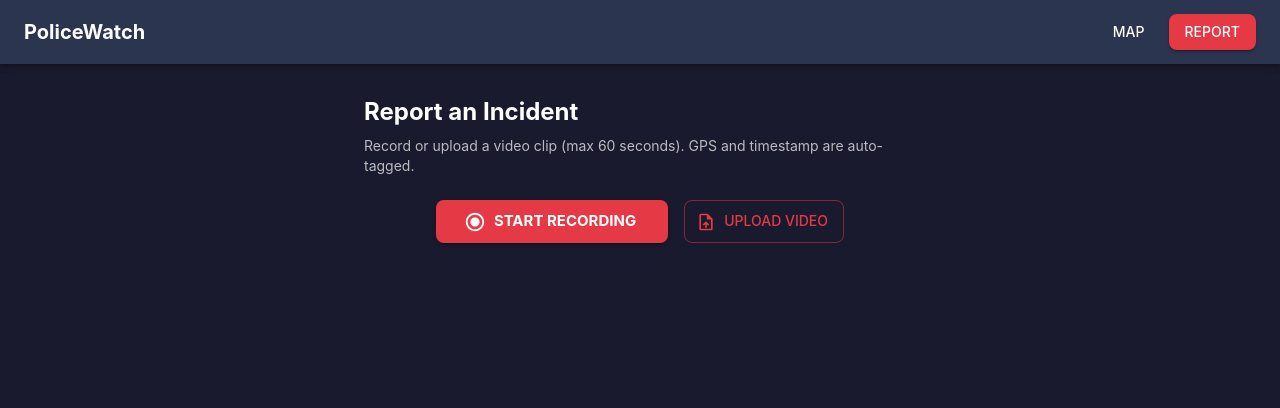
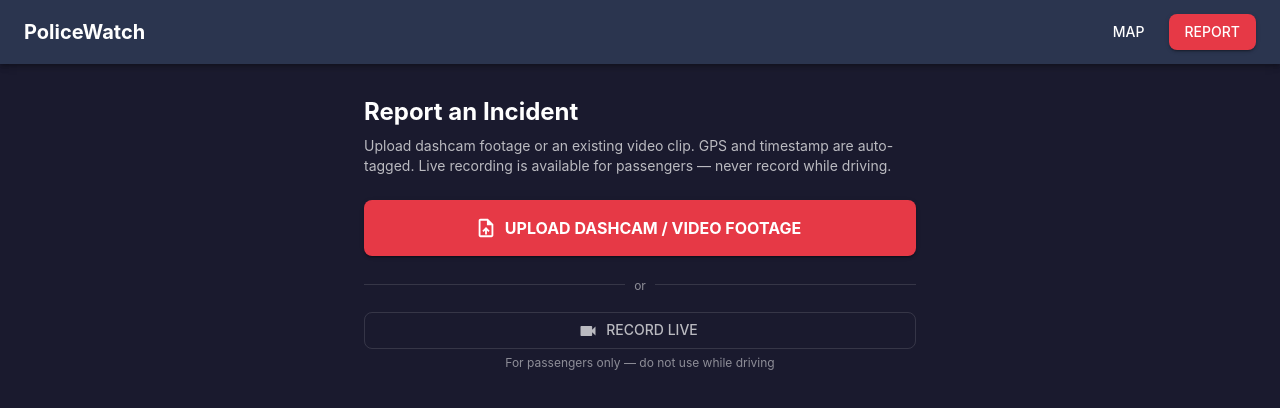
Before and after one commit to sbullocks/policewatch, a React (Vite) app in the folder frontend/: page /record in a window 1280 px wide. Shown: the top 408 px of the page. Built offline with nearby package versions, Linux system fonts and the light colour scheme; no server answers.

Commit message:
feat: make upload primary CTA, label live recording as passenger-only
Promote Upload Dashcam / Video Footage to primary action. Demote live recording to secondary with explicit passenger-only warning. Remove 60s cap language from upload path. Update page subtitle to reflect dashcam-first workflow.

```diff
--- a/frontend/src/components/VideoCapture.tsx
+++ b/frontend/src/components/VideoCapture.tsx
@@ -1,9 +1,12 @@
 import { useRef } from 'react';
-import { Box, Button, Typography, CircularProgress, Stack, Chip } from '@mui/material';
+import {
+  Box, Button, Typography, CircularProgress, Stack, Chip, Divider,
+} from '@mui/material';
 import RadioButtonCheckedIcon from '@mui/icons-material/RadioButtonChecked';
 import StopIcon from '@mui/icons-material/Stop';
 import ReplayIcon from '@mui/icons-material/Replay';
 import UploadFileIcon from '@mui/icons-material/UploadFile';
+import VideocamIcon from '@mui/icons-material/Videocam';
 import { RecordState } from '../hooks/useVideoRecorder';
 
 interface Props {
@@ -26,17 +29,20 @@ export default function VideoCapture({
 
   return (
     <Box sx={{ display: 'flex', flexDirection: 'column', alignItems: 'center', gap: 2 }}>
-      {videoUrl ? (
+
+      {/* Video preview */}
+      {videoUrl && (
         <Box sx={{ width: '100%', borderRadius: 2, overflow: 'hidden', bgcolor: 'black' }}>
           <video src={videoUrl} controls style={{ width: '100%', maxHeight: 320, display: 'block' }} />
         </Box>
-      ) : state === 'recording' ? (
-        <Box
-          sx={{
+      )}
+
+      {/* Live recording active */}
+      {state === 'recording' && (
+        <Box sx={{
           width: '100%', height: 200, bgcolor: 'black', borderRadius: 2,
           display: 'flex', alignItems: 'center', justifyContent: 'center',
-          }}
-        >
+        }}>
           <Stack alignItems="center" spacing={1}>
             <Chip
               icon={<RadioButtonCheckedIcon sx={{ color: 'error.main !important' }} />}
@@ -45,64 +51,27 @@ export default function VideoCapture({
               variant="outlined"
               sx={{ fontWeight: 700, letterSpacing: 1 }}
             />
-            <Typography variant="h4" color="white" fontWeight={700}>
-              {secondsLeft}s
-            </Typography>
+            <Typography variant="h4" color="white" fontWeight={700}>{secondsLeft}s</Typography>
           </Stack>
         </Box>
-      ) : null}
-
-      {error && (
-        <Typography color="error" variant="body2" textAlign="center">{error}</Typography>
       )}
 
-      <Stack direction="row" spacing={2} justifyContent="center" flexWrap="wrap">
-        {state === 'idle' && supportsMediaRecorder && (
+      {error && <Typography color="error" variant="body2" textAlign="center">{error}</Typography>}
+
+      {/* Idle state — upload primary, record secondary */}
+      {state === 'idle' && (
+        <Stack spacing={2} width="100%">
+          {/* Primary: Upload */}
           <Button
             variant="contained"
             color="primary"
             size="large"
-            startIcon={<RadioButtonCheckedIcon />}
-            onClick={onStart}
-            sx={{ px: 4, fontWeight: 700 }}
-          >
-            Start Recording
-          </Button>
-        )}
-
-        {state === 'requesting' && (
-          <Button variant="contained" disabled size="large" startIcon={<CircularProgress size={18} />}>
-            Requesting Camera…
-          </Button>
-        )}
-
-        {state === 'recording' && (
-          <Button
-            variant="contained"
-            color="error"
-            size="large"
-            startIcon={<StopIcon />}
-            onClick={onStop}
-            sx={{ px: 4, fontWeight: 700 }}
-          >
-            Stop
-          </Button>
-        )}
-
-        {state === 'stopped' && (
-          <Button variant="outlined" startIcon={<ReplayIcon />} onClick={onReset}>
-            Re-record
-          </Button>
-        )}
-
-        {(state === 'idle' || !supportsMediaRecorder) && (
-          <>
-            <Button
-              variant="outlined"
+            fullWidth
             startIcon={<UploadFileIcon />}
             onClick={() => fileInputRef.current?.click()}
+            sx={{ py: 1.75, fontWeight: 700, fontSize: '1rem' }}
           >
-              Upload Video
+            Upload Dashcam / Video Footage
           </Button>
           <input
             ref={fileInputRef}
@@ -114,14 +83,66 @@ export default function VideoCapture({
               if (file) onFileSelect(file);
             }}
           />
+
+          {/* Secondary: Live record (passengers only) */}
+          {supportsMediaRecorder && (
+            <>
+              <Divider>
+                <Typography variant="caption" color="text.disabled">or</Typography>
+              </Divider>
+              <Box>
+                <Button
+                  variant="outlined"
+                  color="inherit"
+                  fullWidth
+                  startIcon={<VideocamIcon />}
+                  onClick={onStart}
+                  sx={{ color: 'text.secondary', borderColor: 'divider' }}
+                >
+                  Record Live
+                </Button>
+                <Typography
+                  variant="caption"
+                  color="text.disabled"
+                  display="block"
+                  textAlign="center"
+                  sx={{ mt: 0.5 }}
+                >
+                  For passengers only — do not use while driving
+                </Typography>
+              </Box>
             </>
           )}
         </Stack>
+      )}
 
-      {!supportsMediaRecorder && (
-        <Typography variant="caption" color="text.secondary" textAlign="center">
-          In-browser recording is not supported on your device. Please upload a video clip.
-        </Typography>
+      {/* Requesting camera */}
+      {state === 'requesting' && (
+        <Button variant="outlined" disabled size="large" fullWidth startIcon={<CircularProgress size={18} />}>
+          Requesting Camera…
+        </Button>
+      )}
+
+      {/* Recording active */}
+      {state === 'recording' && (
+        <Button
+          variant="contained"
+          color="error"
+          size="large"
+          fullWidth
+          startIcon={<StopIcon />}
+          onClick={onStop}
+          sx={{ fontWeight: 700 }}
+        >
+          Stop Recording
+        </Button>
+      )}
+
+      {/* After capture */}
+      {state === 'stopped' && (
+        <Button variant="outlined" startIcon={<ReplayIcon />} onClick={onReset} fullWidth>
+          Use Different Footage
+        </Button>
       )}
     </Box>
   );
--- a/frontend/src/pages/RecordPage.tsx
+++ b/frontend/src/pages/RecordPage.tsx
@@ -81,7 +81,8 @@ export default function RecordPage() {
         Report an Incident
       </Typography>
       <Typography variant="body2" color="text.secondary" sx={{ mb: 3 }}>
-        Record or upload a video clip (max 60 seconds). GPS and timestamp are auto-tagged.
+        Upload dashcam footage or an existing video clip. GPS and timestamp are auto-tagged.
+        Live recording is available for passengers — never record while driving.
       </Typography>
 
       <Stack spacing={3}>
```
Also changed, not shown: 1 other file (tests, documents, lock files or other folders). Lines whose indentation alone changed are shown as unchanged.
